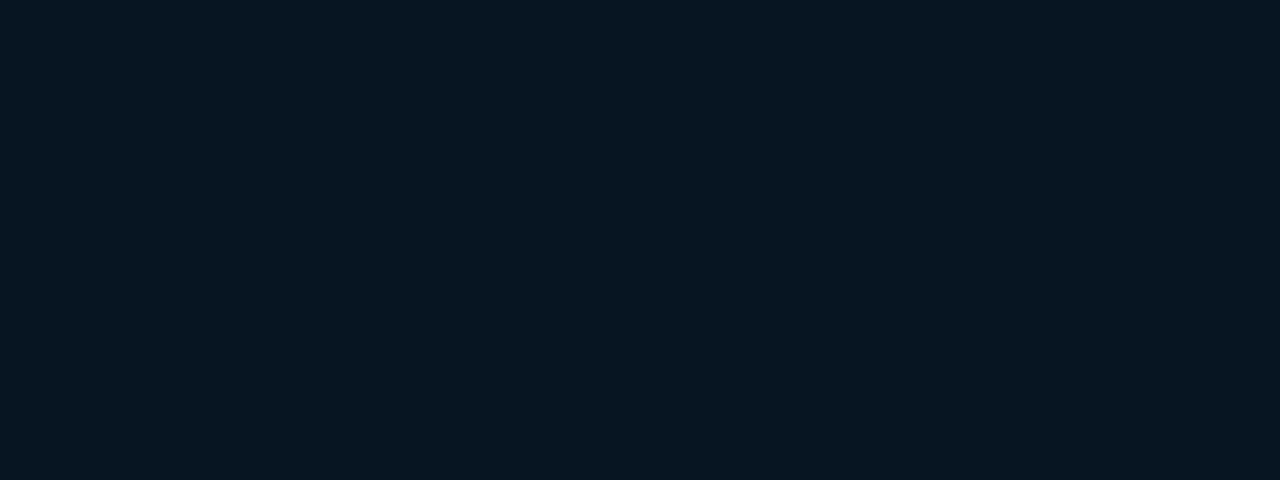
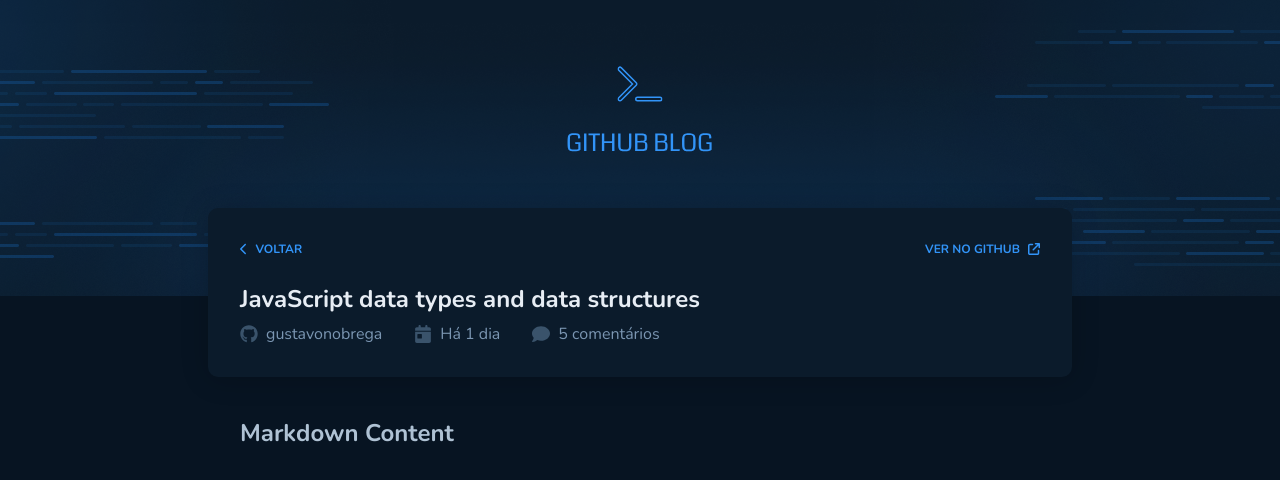
Before and after one commit to gustavonobrega/challenge-github-blog, a React (Vite) app: page /post/1 in a window 1280 px wide. Before the commit this address had no page. Shown: the top 480 px of the page. Built offline with nearby package versions, Linux system fonts and the light colour scheme.

Commit message:
Update Post to dynamic route

```diff
--- a/src/Router.tsx
+++ b/src/Router.tsx
@@ -8,7 +8,7 @@ export function Router() {
     <Routes>
       <Route path="/" element={<DefaultLayout />} >
         <Route path="/" element={<Blog />} />
-        <Route path="/post" element={<Post />} />
+        <Route path="/post/:number" element={<Post />} />
       </Route>
     </Routes>
   )
--- a/src/pages/Blog/components/PostCard/index.tsx
+++ b/src/pages/Blog/components/PostCard/index.tsx
@@ -9,7 +9,7 @@ interface PostCardProps {
 
 export function PostCard({ post }: PostCardProps) {
   return (
-    <PostCardContainer to="/post">
+    <PostCardContainer to={`/post/${post.number}`}>
       <div>
         <h3>{post.title}</h3>
         <span>{formatDistanceToNow(new Date(post.created_at), {
--- a/src/pages/Post/index.tsx
+++ b/src/pages/Post/index.tsx
@@ -1,9 +1,14 @@
 import ReactMarkdown from 'react-markdown'
+import { useParams } from 'react-router-dom'
 
 import { PostInfo } from './components/PostInfo'
 import { PostContainer } from './styles'
 
 export function Post() {
+  const { number } = useParams();
+
+  console.log(number);
+
   return (
     <>
       <PostInfo />
```
